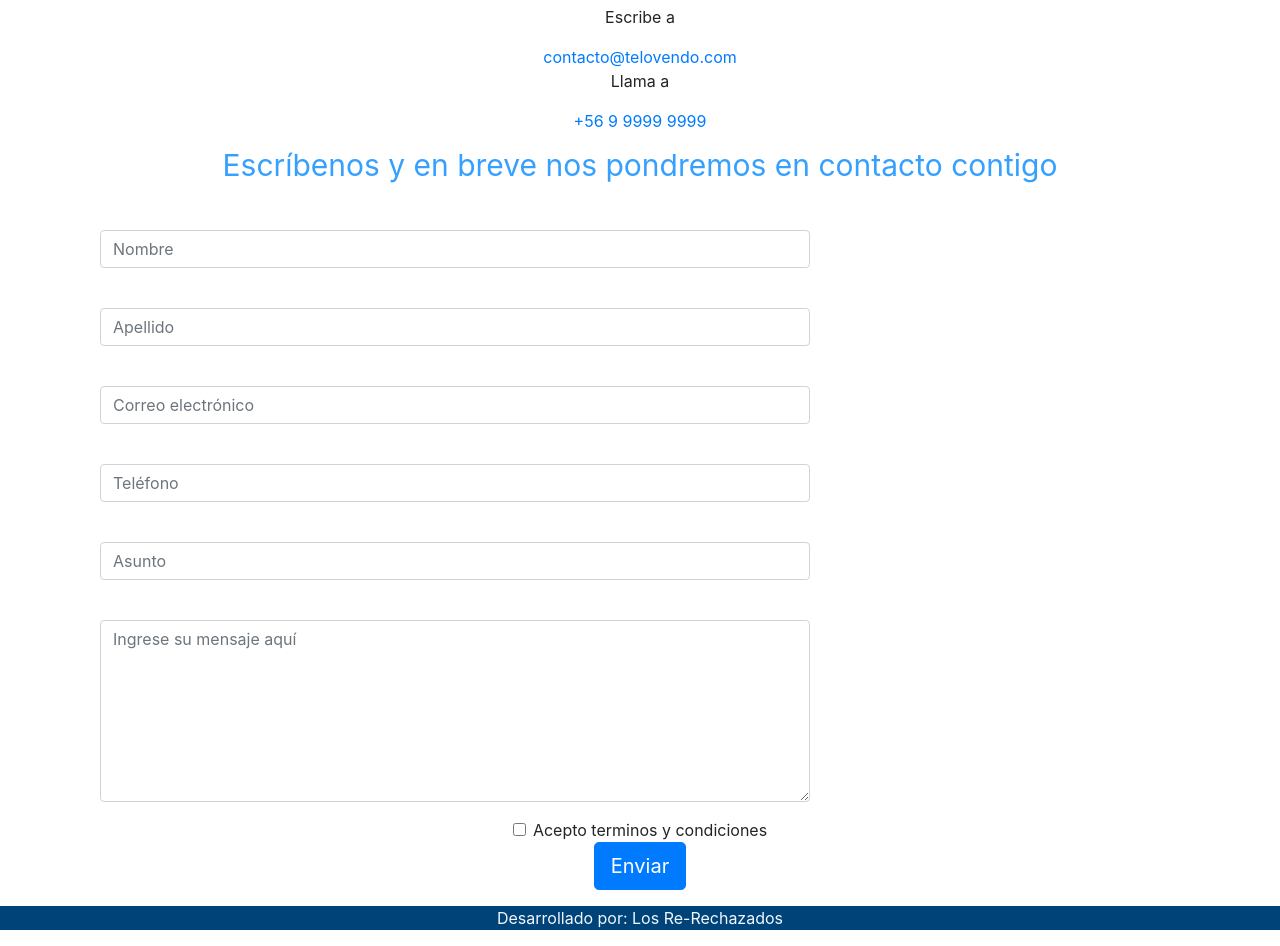
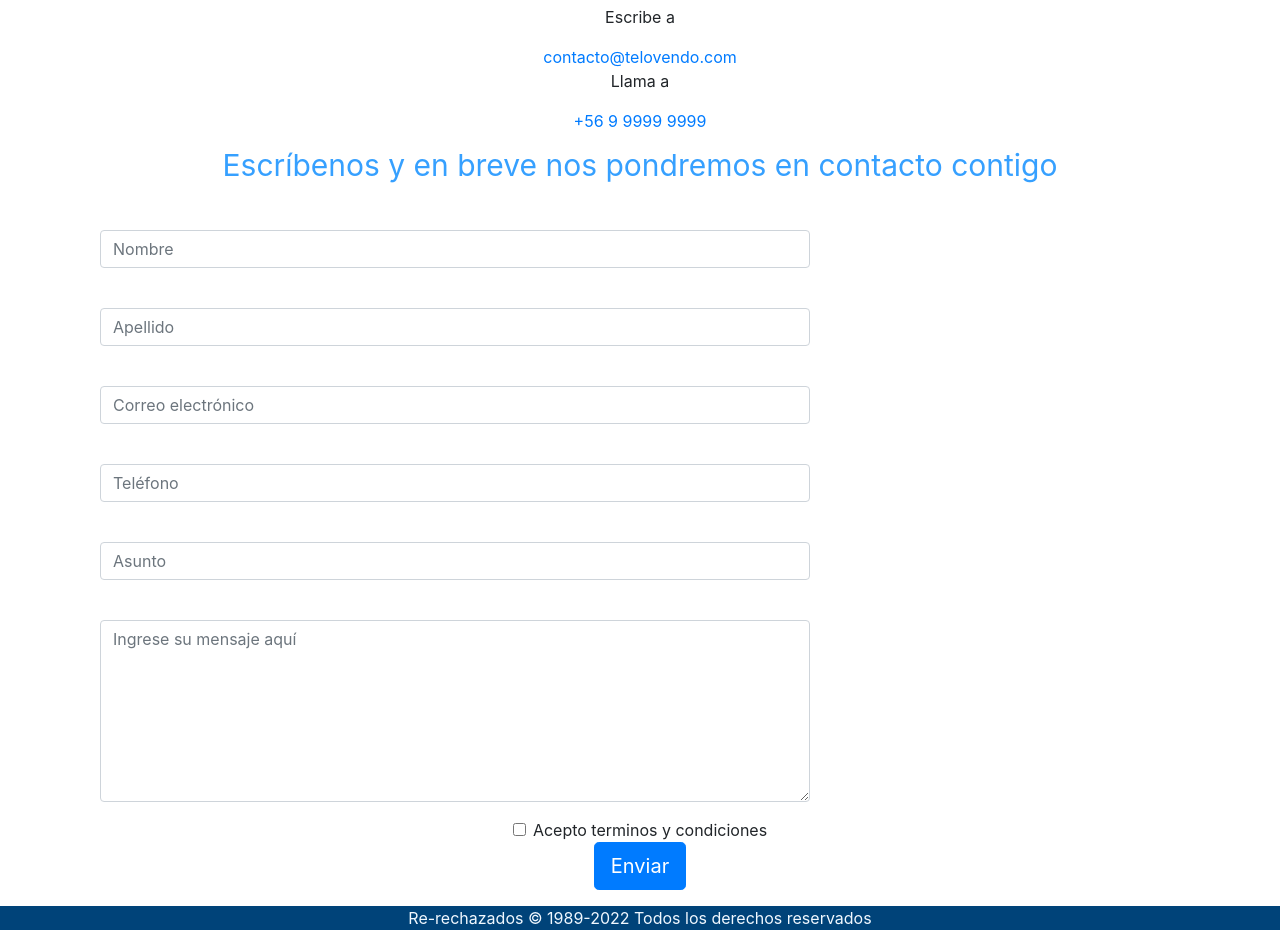
Before and after one commit to fabyDiaz/Evaluacion-grupal-github, a plain HTML site: page contacto.html in a window 1280 px wide. Shown: the part 107-1053 px from the top of the page. Drawn offline with nearby package versions, Linux system fonts and the light colour scheme.

Commit message:
modificacion del footer de contacto

```diff
--- a/contacto.html
+++ b/contacto.html
@@ -140,6 +140,6 @@
 
 </body>
 <footer>
-    <p>Desarrollado por: Los Re-Rechazados</p>
+    <p>Re-rechazados © 1989-2022 Todos los derechos reservados</p>
 </footer>
 </html>
```
